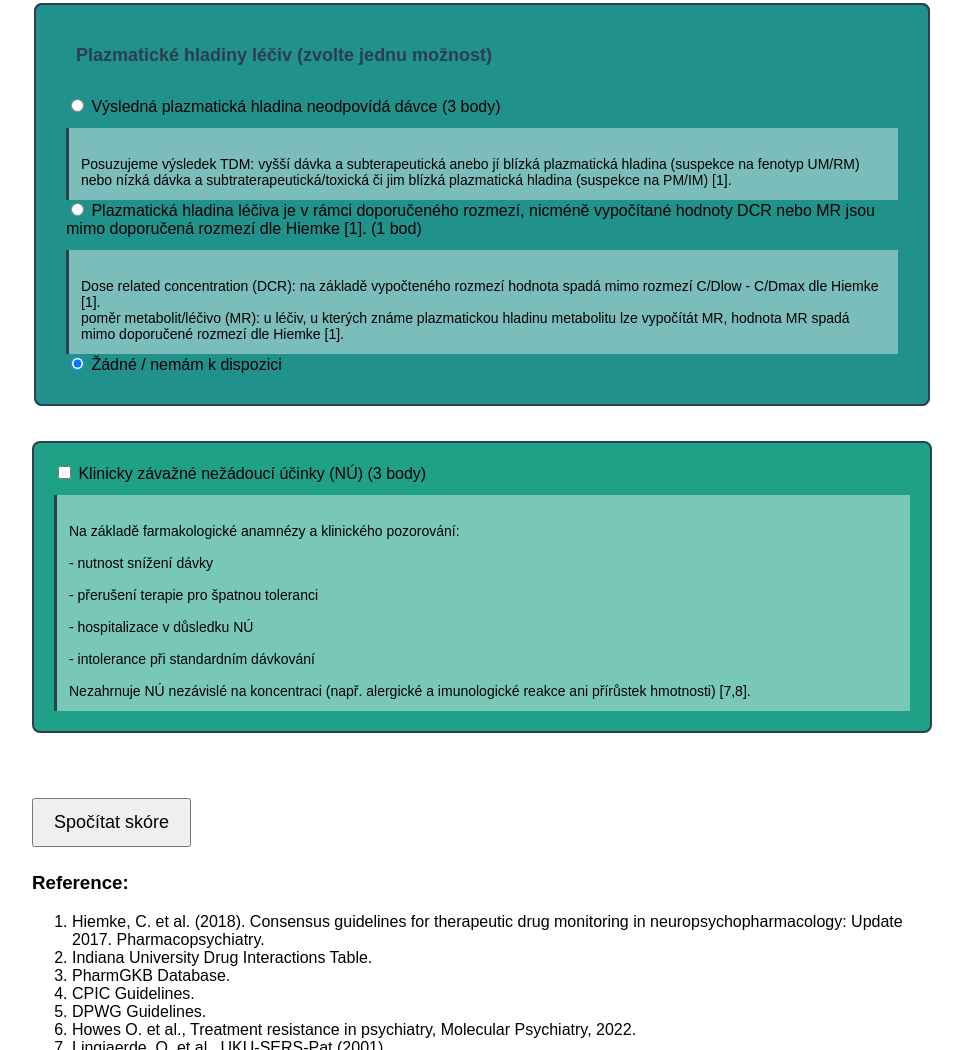
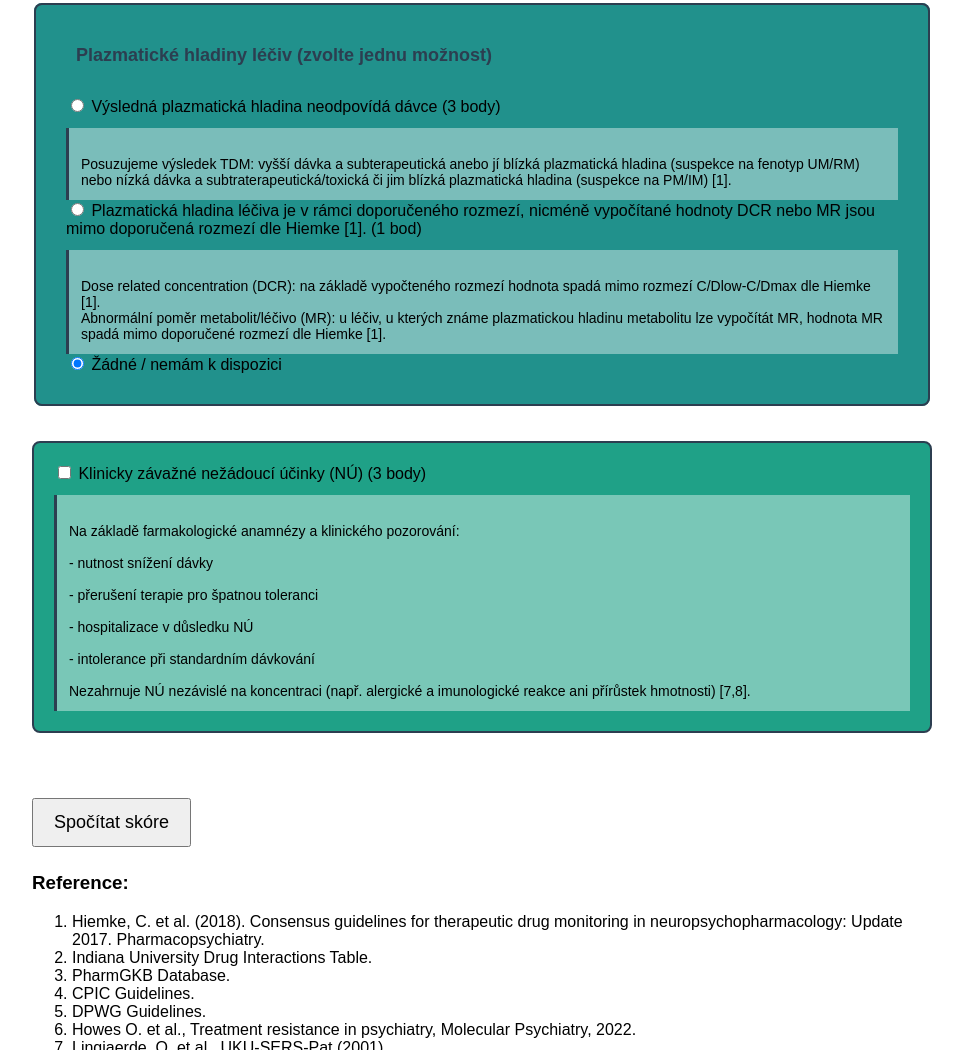
Before and after one commit to CYPRI-CYPRI/CYPRI-CZ, a plain HTML site: page index.html in a window 1280 px wide. Shown: the part 772-1822 px from the top of the page, without its empty margins (8-971 px from the left). Drawn offline with Linux system fonts and the light colour scheme.

Commit message:
Update index.html

```diff
--- a/index.html
+++ b/index.html
@@ -102,8 +102,8 @@ Posuzujeme výsledek TDM: vyšší dávka a subterapeutická anebo jí blízká
 
 <label><input type="radio" name="tdm" value="1"> Plazmatická hladina léčiva je v rámci doporučeného rozmezí, nicméně vypočítané hodnoty DCR nebo MR jsou mimo doporučená rozmezí dle Hiemke [1]. (1 bod)</label>
 <div class="details">
-Dose related concentration (DCR): na základě vypočteného rozmezí hodnota spadá mimo rozmezí C/Dlow - C/Dmax dle Hiemke [1].
-poměr metabolit/léčivo (MR): u léčiv, u kterých známe plazmatickou hladinu metabolitu lze vypočítát MR, hodnota MR spadá mimo doporučené rozmezí dle Hiemke [1].
+Dose related concentration (DCR): na základě vypočteného rozmezí hodnota spadá mimo rozmezí C/Dlow-C/Dmax dle Hiemke [1].
+Abnormální poměr metabolit/léčivo (MR): u léčiv, u kterých známe plazmatickou hladinu metabolitu lze vypočítát MR, hodnota MR spadá mimo doporučené rozmezí dle Hiemke [1].
 </div>
 
 <label><input type="radio" name="tdm" value="0" checked> Žádné / nemám k dispozici </label>
```
